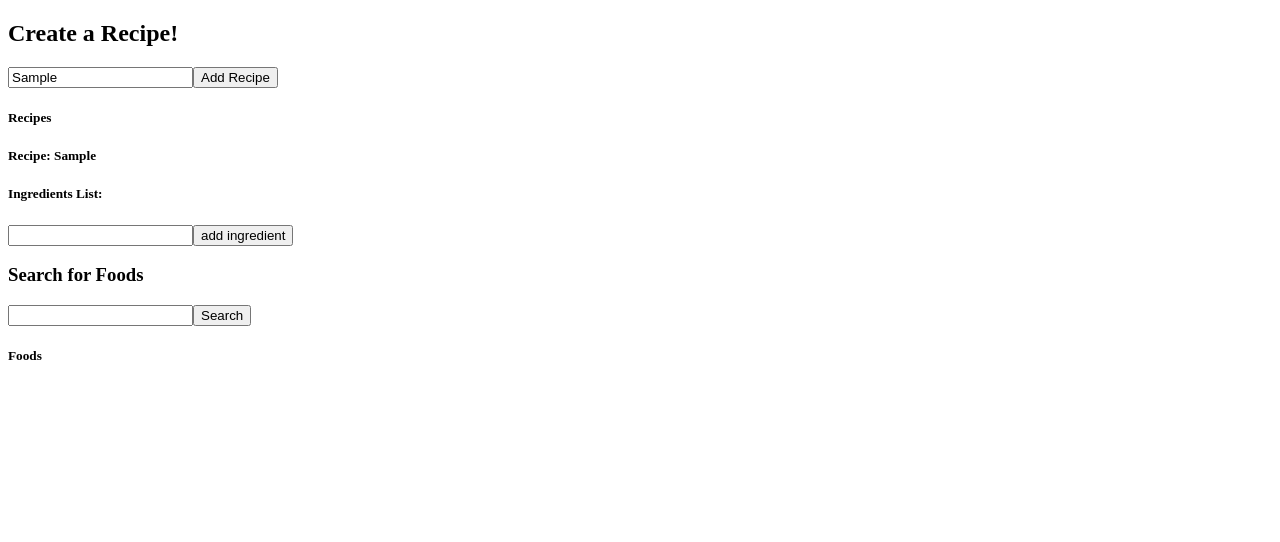
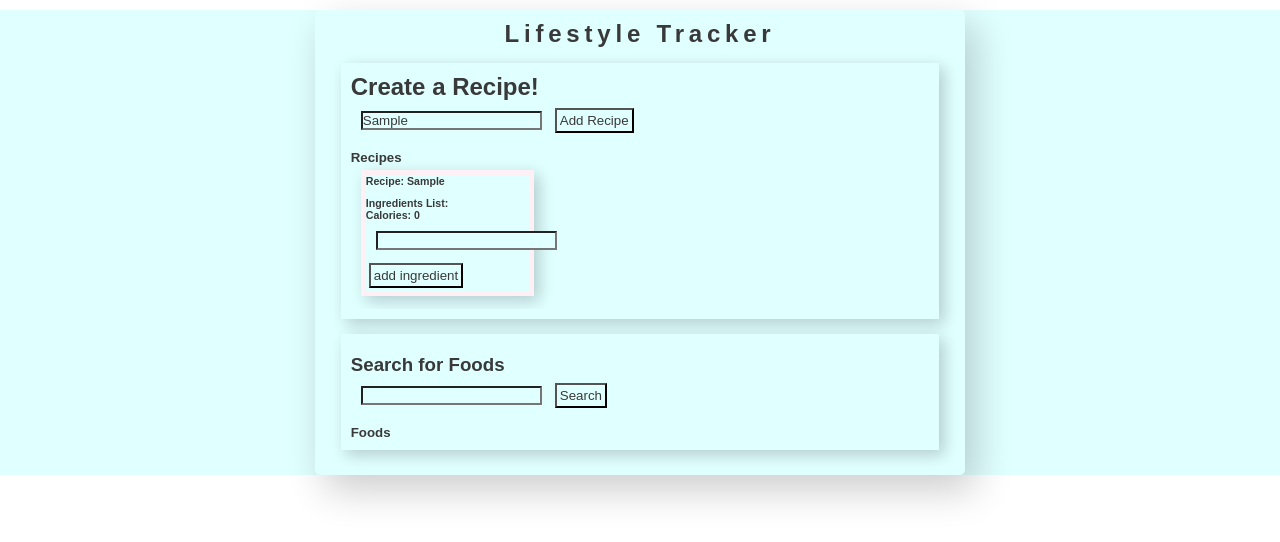
Before and after one commit to alyssabchew/solo-project, a React app: page / in a window 1280 px wide. Both pictures are taken after typing "Sample" into the empty fields and a click on the button "Add Recipe". Shown: the top 542 px of the page. Built offline with nearby package versions, Linux system fonts and the light colour scheme; the HTML template or start-up script is replaced by a standard one.

Commit message:
can now create recipes with ingredient list and total calories for the recipe yay

```diff
--- /dev/null
+++ b/Client/Components/Ingredient.jsx
@@ -0,0 +1,14 @@
+import React from 'react';
+
+const Ingredient = props => {
+  console.log("IN INGREDIENT")
+  console.log(props)
+  return (
+  <div>
+    {/* <p>{props.ingredient}, calories: {props.calories}</p> */}
+    <p>{props.ingredient}</p>
+  </div>
+  )
+}
+
+export default Ingredient;
--- /dev/null
+++ b/Client/Components/IngredientsList.jsx
@@ -0,0 +1,84 @@
+import React from 'react';
+import Ingredient from './Ingredient.jsx';
+import getFoodData from '../api/getFoodData';
+
+const IngredientsList = props => {
+  const Ingredients = [];
+  console.log("IN INGREDIENTS LIST")
+  console.log(props.ingredientsList);
+  console.log(props);
+  let totalCalories = 0;
+  for (const ingredient of props.ingredientsList) {
+    // let foodData, nutrients, carbs, protein, fats, calories;
+    // getFoodData.foodSearch(ingredient)
+    // .then(response => {
+    //   console.log("food search result")
+    //   console.log(response);
+    //   return response.json();
+    // }).then(json => {
+    //   console.log("json result")
+    //   console.log(json)
+    //   console.log(json.foods[0].fdcId)
+    //   return json.foods[0].fdcId;
+    // }).then(getFoodData.foodDetails)
+    // .then(response => {
+    //   console.log("ran both getFoodData functions in ingredients list!")
+    //   console.log(response)
+    //   return response.json();
+    // }).then(data => {
+    //   console.log("data for foodData", data);
+    //   foodData = {...data};
+    //   nutrients = foodData.foodNutrients;
+    //   return nutrients;
+    // }).then(nutrients => {
+    //   for (let i = 0; i < nutrients.length; i++) {
+    //     if (nutrients[i].nutrient.nutrientName) {
+    //       if (nutrients[i].nutrient.nutrientName.includes('Carb')) {
+    //         carbs = nutrients[i].value;
+    //       } else if (nutrients[i].nutrient.nutrientName.includes('Energy')) {
+    //         calories = nutrients[i].value;
+    //       } else if (nutrients[i].nutrient.nutrientName.includes('Protein')) {
+    //         protein = nutrients[i].value;
+    //       } else if (nutrients[i].nutrient.nutrientName.includes('Fat')) {
+    //         fats = nutrients[i].value;
+    //       }
+    //     } else if (nutrients[i].nutrient.name) {
+    //       if (nutrients[i].nutrient.name.includes('Carb')) {
+    //         carbs = nutrients[i].amount;
+    //       } else if (nutrients[i].nutrient.name.includes('Energy')) {
+    //         calories = nutrients[i].amount;
+    //       } else if (nutrients[i].nutrient.name.includes('Protein')) {
+    //         protein = nutrients[i].amount;
+    //       } else if (nutrients[i].nutrient.name.includes('Fat')) {
+    //         fats = nutrients[i].amount;
+    //       }
+    //     }
+    //   }
+    //  return calories;
+    // }).then(cal => {
+    //   totalCalories += cal;
+    //   console.log("total calories: ", totalCalories)
+    // })
+    // .catch(err => {
+    //   console.log('failed', err)
+    //   return;
+    // });
+    // console.log(calories)
+    Ingredients.push(
+      Ingredient({
+        ingredient,
+        calories: props.calories,
+      })
+    );
+  }
+
+  return (
+    <div className="displayBox">
+      <h5>Ingredients List: </h5>
+      {Ingredients}
+      <h5>Calories: {props.calories}</h5>
+    </div>
+  )
+}
+
+export default IngredientsList;
--- a/Client/Components/Recipe.jsx
+++ b/Client/Components/Recipe.jsx
@@ -1,22 +1,85 @@
 import React from 'react';
-import FoodCreator from './FoodCreator.jsx';
-import FoodDisplay from './FoodDisplay.jsx';
+// import FoodCreator from './FoodCreator.jsx';
+// import FoodDisplay from './FoodDisplay.jsx';
+import IngredientsList from './IngredientsList.jsx'
+import getFoodData from '../api/getFoodData';
 
 // each recipe needs it's own button to add a food
 let val = '';
 
-const Recipe = props => (
+const Recipe = props => {
+  console.log("IN RECIPE")
+  console.log(props);
+  return (
   <div className="recipeBox">
     <h5>Recipe: {props.recipeName}</h5>
-    <h5>Ingredients List: {props.ingredientList}</h5>
+    <IngredientsList ingredientsList={props.ingredientsList} calories={props.calories}/>
     <form>
       <input type='text' onChange={(e) => { val = e.target.value }} />
-      <button type="submit" onClick={(e) => {props.addIngredient({recipeName: props.recipeName, ingredient: val}); e.preventDefault(); }}>add ingredient</button>
+      <button type="submit" onClick={(e) => {
+        console.log(val);
+        let foodData, nutrients, carbs, protein, fats, calories;
+        getFoodData.foodSearch(val)
+        .then(response => {
+          console.log("food search result")
+          console.log(response);
+          return response.json();
+        }).then(json => {
+          console.log("json result")
+          console.log(json)
+          console.log(json.foods[0].fdcId)
+          return json.foods[0].fdcId;
+        }).then(getFoodData.foodDetails)
+        .then(response => {
+          console.log("ran both getFoodData functions in ingredients list!")
+          console.log(response)
+          return response.json();
+        }).then(data => {
+          console.log("data for foodData", data);
+          foodData = {...data};
+          nutrients = foodData.foodNutrients;
+          return nutrients;
+        }).then(nutrients => {
+          for (let i = 0; i < nutrients.length; i++) {
+            console.log(nutrients[i])
+            if (nutrients[i].nutrient.nutrientName) {
+              if (nutrients[i].nutrient.nutrientName.includes('Carb')) {
+                carbs = nutrients[i].value;
+              } else if (nutrients[i].nutrient.nutrientName.includes('Energy')) {
+                calories = nutrients[i].value;
+              } else if (nutrients[i].nutrient.nutrientName.includes('Protein')) {
+                protein = nutrients[i].value;
+              } else if (nutrients[i].nutrient.nutrientName.includes('Fat')) {
+                fats = nutrients[i].value;
+              }
+            } else if (nutrients[i].nutrient.name) {
+              if (nutrients[i].nutrient.name.includes('Carb')) {
+                carbs = nutrients[i].amount;
+              } else if (nutrients[i].nutrient.name.includes('Energy')) {
+                calories = nutrients[i].amount;
+              } else if (nutrients[i].nutrient.name.includes('Protein')) {
+                protein = nutrients[i].amount;
+              } else if (nutrients[i].nutrient.name.includes('Fat')) {
+                fats = nutrients[i].amount;
+              }
+            }
+          }
+        return calories;
+        }).then(cal => {
+          props.addIngredient({recipeName: props.recipeName, ingredient: val, calories: cal});
+        })
+        .catch(err => {
+          console.log('failed', err)
+          return;
+        });
+        // props.addIngredient({recipeName: props.recipeName, ingredient: val, calories: ingrCals});
+        e.preventDefault();
+      }}>add ingredient</button>
     </form>
     <p></p>
     {/* <FoodCreator addFood={props.addFood} handleSearch={props.handleSearch} handleChange={props.handleChange} searchInput={props.searchInput}/> */}
     {/* <FoodDisplay foods={props.foods} totalFoods={props.totalFoods} /> */}
   </div>
-);
+)};
 
 export default Recipe;
--- a/Client/Components/RecipeDisplay.jsx
+++ b/Client/Components/RecipeDisplay.jsx
@@ -4,10 +4,12 @@ import Recipe from './Recipe.jsx';
 const RecipeDisplay = props => {
   const Recipes = [];
   console.log(props.recipes);
+  console.log(props);
   for (const recipe of props.recipes) {
     Recipes.push(
       Recipe({
         ...recipe,
+        addIngredient: props.addIngredient,
       })
     )
   }
--- a/Client/MainContainer.jsx
+++ b/Client/MainContainer.jsx
@@ -35,7 +35,7 @@ import RecipeContainer from './RecipeContainer.jsx';
      return (
        <div className="container">
          <div className="outerBox">
-            <h2 id="header">Create a Recipe!</h2>
+            <h2 id="header">Lifestyle Tracker </h2>
             <RecipeContainer />
             {/* <FoodCreator addFood={this.props.addFood} handleSearch={this.props.handleSearch} handleChange={this.props.handleChange} searchInput={this.props.searchInput}/>
             <FoodDisplay foods={this.props.foods} foodId={this.props.foodId} foodName={this.props.foodName} totalFoods={this.props.totalFoods} foodData={this.props.foodData} /> */}
--- a/Client/RecipeContainer.jsx
+++ b/Client/RecipeContainer.jsx
@@ -18,6 +18,7 @@ const mapStateToProps = state => ({
   // addMarket: (event) => { dispatch(grabLocationInput(event)); },
   addFood: (food) => dispatch(actions.addFoodActionCreator(food)),
   addRecipe: (recipe) => dispatch(actions.addRecipeActionCreator(recipe)),
+  addIngredient: (ingredient) => dispatch(actions.addIngredientActionCreator(ingredient)),
 });
 
 class RecipeContainer extends Component {
@@ -29,7 +30,9 @@ class RecipeContainer extends Component {
     console.log(this.props);
     let val = '';
     return (
+      <div>
       <div className="innerBox">
+        <h2>Create a Recipe!</h2>
         { /* add components here... */}
         {/* create a new recipe */}
         <form>
@@ -42,9 +45,12 @@ class RecipeContainer extends Component {
           this.props.addRecipe(val)
            e.preventDefault(); } }>Add Recipe</button>
         </form>
-        <RecipeDisplay recipes={this.props.recipes} addRecipe={this.props.addRecipe}  addFood={this.props.addFood} handleSearch={this.props.handleSearch} handleChange={this.props.handleChange} searchInput={this.props.searchInput} foods={this.props.foods} foodId={this.props.foodId} foodName={this.props.foodName} totalFoods={this.props.totalFoods} foodData={this.props.foodData}/>
+        <RecipeDisplay addIngredient={this.props.addIngredient} recipes={this.props.recipes} addRecipe={this.props.addRecipe}  addFood={this.props.addFood} handleSearch={this.props.handleSearch} handleChange={this.props.handleChange} searchInput={this.props.searchInput} foods={this.props.foods} foodId={this.props.foodId} foodName={this.props.foodName} totalFoods={this.props.totalFoods} foodData={this.props.foodData}/>
+      </div>
+      <div className="innerBox">
         <FoodCreator addFood={this.props.addFood} handleSearch={this.props.handleSearch} handleChange={this.props.handleChange} searchInput={this.props.searchInput}/>
         <FoodDisplay foods={this.props.foods} foodId={this.props.foodId} foodName={this.props.foodName} totalFoods={this.props.totalFoods} foodData={this.props.foodData} />
+      </div>
       </div>
     );
   }
--- /dev/null
+++ b/Client/application.css
@@ -0,0 +1 @@
+/* @import '~./style.css' */
--- a/Client/reducers/foodReducer.js
+++ b/Client/reducers/foodReducer.js
@@ -25,6 +25,7 @@ const foodReducer = (state = initialState, action) => {
       const newRecipe = {
         recipeName: action.payload,
         ingredientsList: [],
+        calories: 0,
       }
       console.log(newRecipe);
       recipes.push(newRecipe);
@@ -39,10 +40,18 @@ const foodReducer = (state = initialState, action) => {
     }
     case types.ADD_INGREDIENT: {
       console.log("add ingredient payload: ", action.payload)
+      console.log(recipes);
       for (let i = 0; i < recipes.length; i++) {
-        if (recipes[i].recipeName === action.payload.recipeName) {
-          recipes[i].ingredientsList = recipes[i].ingredientsList.push(action.payload.ingredient)
+        const recipe = recipes[i]
+        if (recipe.recipeName === action.payload.recipeName) {
+          console.log("adding: ", action.payload.ingredient)
+          recipe.ingredientsList.push(action.payload.ingredient)
+          recipe.calories += action.payload.calories;
+          console.log(recipe.ingredientsList)
         }
+        console.log(recipe)
+        Object.assign(recipes[i], recipe)
+        console.log("updated recipe: ", recipes[i])
       }
       console.log(recipes);
       return {
--- /dev/null
+++ b/index.html
@@ -0,0 +1,92 @@
+<html lang="en">
+  <head>
+    <style>
+      * {
+        box-sizing: border-box;
+        font-family: 'Ubuntu Light', 'Century Gothic', sans-serif;
+        margin: 0;
+        padding: 0;
+        color: #393939;
+        background-color: lightcyan;
+      }
+
+      body {
+        padding-top:10px;
+        background-color: white;
+      }
+
+      .outerBox {
+        max-width: 650px;
+        margin: 0 auto;
+        padding: 10px;
+        box-shadow: 10px 15px 39px rgba(0, 0, 0, .2);
+        border-radius: 5px;
+      }
+
+      .innerbox {
+        padding: 10px;
+        width:95%;
+        margin: 15px auto;
+        box-shadow: 5px 5px 15px rgba(0, 0, 0, .2);
+      }
+
+      .displayBox {
+        overflow: auto;
+        padding-top: 10px;
+      }
+
+      .recipeBox {
+        padding: 5px;
+        width:30%;
+        margin: 5px 5px 13px 10px;
+        float:left;
+        font-size: .8em;
+        box-shadow: 5px 5px 15px rgba(0, 0, 0, .2);
+        background-color: lavenderblush;
+        color: pink;
+      }
+
+      .foodBox {
+        padding: 5px;
+        width:30%;
+        margin: 5px 5px 13px 10px;
+        float:left;
+        font-size: .8em;
+        box-shadow: 5px 5px 15px rgba(0, 0, 0, .2);
+        background-color:aliceblue;
+        color: yellow;
+      }
+
+      #header {
+        text-align: center;
+        letter-spacing: .2em;
+        margin-bottom: 10px;
+      }
+
+      #totals {
+        line-height: 1.5em;
+      }
+
+      input {
+        margin: 10px;
+      }
+
+      label {
+        font-weight: bold;
+      }
+
+      button {
+        padding: 3px;
+        margin: 3px;
+      }
+    </style>
+    <meta charset="UTF-8">
+        <meta name="viewport" content="width=device-width, initial-scale=1">
+    <title>Solo Project</title>
+    <!-- <link rel="stylesheet" type="text/css" href="Client/style.css"> -->
+  </head>
+  <body>
+    <div id="contents"></div>
+    <script type="text/javascript" src="../build/bundle.js"></script>
+  </body>
+</html>
```
Also changed, not shown: 1 other file (tests, documents, lock files or other folders).
